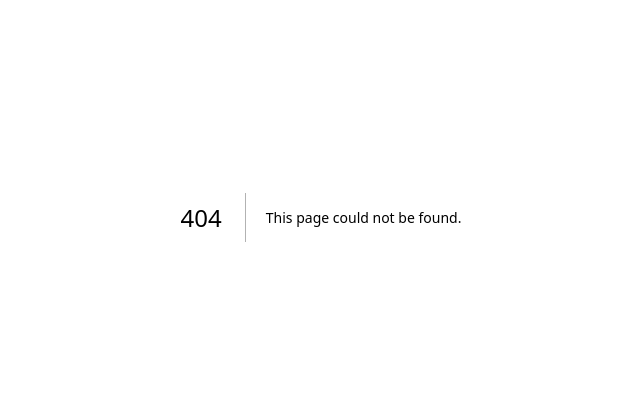
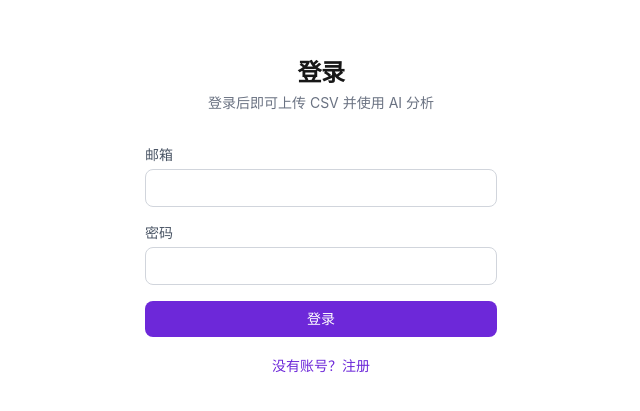
Before and after one commit to Flct-yy/ai-data-board, a Next.js app: page /login in a window 1280 px wide. Before the commit this address had no page. Shown: the part 183-594 px from the top of the page, without its empty margins (319-959 px from the left). Built offline with nearby package versions, Linux system fonts and the light colour scheme; no server answers.

Commit message:
feat: 添加用户登录注册登出功能
新增登录页面、登录注册表单组件、用户菜单组件和登出接口，在首页增加用户菜单入口

```diff
--- /dev/null
+++ b/src/app/api/signout/route.ts
@@ -0,0 +1,14 @@
+import { NextResponse } from "next/server";
+import { cookies } from "next/headers";
+import { createClient } from "@/utils/supabase/server";
+
+export async function POST() {
+  const cookieStore = await cookies();
+  const supabase = createClient(cookieStore);
+
+  await supabase.auth.signOut();
+
+  return NextResponse.redirect(
+    new URL("/login", process.env.NEXT_PUBLIC_SITE_URL ?? "http://localhost:3000")
+  );
+}
--- /dev/null
+++ b/src/app/login/page.tsx
@@ -0,0 +1,28 @@
+import { redirect } from "next/navigation";
+import { cookies } from "next/headers";
+import { createClient } from "@/utils/supabase/server";
+import { LoginForm } from "@/components/auth/login-form";
+
+export default async function LoginPage() {
+  // 已登录用户直接跳回首页
+  const cookieStore = await cookies();
+  const supabase = createClient(cookieStore);
+  const {
+    data: { user },
+  } = await supabase.auth.getUser();
+
+  if (user) {
+    redirect("/");
+  }
+
+  return (
+    <main className="mx-auto flex min-h-screen max-w-sm flex-col justify-center px-4">
+      <header className="mb-8 text-center">
+        <h1 className="text-2xl font-bold tracking-tight">登录</h1>
+        <p className="mt-1 text-sm text-gray-500">登录后即可上传 CSV 并使用 AI 分析</p>
+      </header>
+
+      <LoginForm />
+    </main>
+  );
+}
--- a/src/app/page.tsx
+++ b/src/app/page.tsx
@@ -3,6 +3,7 @@
 import { useMemo, useState } from "react";
 import { useRouter } from "next/navigation";
 import { CsvUploader } from "@/components/upload/csv-uploader";
+import { UserMenu } from "@/components/auth/user-menu";
 
 export default function HomePage() {
   const router = useRouter();
@@ -26,6 +27,10 @@ export default function HomePage() {
 
   return (
     <main className="mx-auto max-w-3xl px-4 py-16">
+      <div className="mb-6 flex justify-end">
+        <UserMenu />
+      </div>
+
       <header className="mb-10 text-center">
         <h1 className="text-3xl font-bold tracking-tight">AI 数据分析看板</h1>
         <p className="mt-2 text-gray-500">上传 CSV，用自然语言提问，AI 流式出分析 + 可交互图表</p>
--- /dev/null
+++ b/src/components/auth/login-form.tsx
@@ -0,0 +1,125 @@
+"use client";
+
+import { useState } from "react";
+import { useRouter } from "next/navigation";
+import { createClient } from "@/utils/supabase/client";
+
+type Mode = "signin" | "signup";
+
+export function LoginForm() {
+  const router = useRouter();
+  const [mode, setMode] = useState<Mode>("signin");
+  const [email, setEmail] = useState("");
+  const [password, setPassword] = useState("");
+  const [error, setError] = useState("");
+  const [notice, setNotice] = useState("");
+  const [loading, setLoading] = useState(false);
+
+  const supabase = createClient();
+
+  const handleSubmit = async (e: React.FormEvent) => {
+    e.preventDefault();
+    setLoading(true);
+    setError("");
+    setNotice("");
+
+    if (mode === "signin") {
+      const { error } = await supabase.auth.signInWithPassword({
+        email,
+        password,
+      });
+
+      if (error) {
+        setError(error.message);
+        setLoading(false);
+        return;
+      }
+
+      router.push("/");
+      router.refresh(); // 让 Server Component 重新读 cookie
+      return;
+    }
+
+    // signup
+    const { data, error } = await supabase.auth.signUp({
+      email,
+      password,
+    });
+
+    if (error) {
+      setError(error.message);
+      setLoading(false);
+      return;
+    }
+
+    // 如果项目开启了邮箱确认，data.session 为 null
+    if (!data.session) {
+      setNotice("注册成功，请检查邮箱确认后再登录。");
+      setMode("signin");
+      setLoading(false);
+      return;
+    }
+
+    // 未开启邮箱确认，直接登录成功
+    router.push("/");
+    router.refresh();
+  };
+
+  return (
+    <form onSubmit={handleSubmit} className="space-y-4">
+      <div>
+        <label className="mb-1 block text-sm text-gray-600">邮箱</label>
+        <input
+          type="email"
+          value={email}
+          onChange={e => setEmail(e.target.value)}
+          required
+          autoComplete="email"
+          className="w-full rounded-lg border border-gray-300 px-3 py-2 text-sm outline-none focus:border-brand-500"
+        />
+      </div>
+
+      <div>
+        <label className="mb-1 block text-sm text-gray-600">密码</label>
+        <input
+          type="password"
+          value={password}
+          onChange={e => setPassword(e.target.value)}
+          required
+          minLength={6}
+          autoComplete={mode === "signin" ? "current-password" : "new-password"}
+          className="w-full rounded-lg border border-gray-300 px-3 py-2 text-sm outline-none focus:border-brand-500"
+        />
+      </div>
+
+      {error && <p className="text-sm text-red-500">{error}</p>}
+      {notice && <p className="text-sm text-green-600">{notice}</p>}
+
+      <button
+        type="submit"
+        disabled={loading}
+        className="w-full rounded-lg bg-brand-600 px-3 py-2 text-sm font-medium text-white transition-colors hover:bg-brand-700 disabled:opacity-50"
+      >
+        {loading
+          ? mode === "signin"
+            ? "登录中…"
+            : "注册中…"
+          : mode === "signin"
+            ? "登录"
+            : "注册"}
+      </button>
+
+      <button
+        type="button"
+        onClick={() => {
+          setMode(mode === "signin" ? "signup" : "signin");
+          setError("");
+          setNotice("");
+        }}
+        className="w-full text-center text-sm text-brand-600 hover:underline"
+      >
+        {mode === "signin" ? "没有账号？注册" : "已有账号？登录"}
+      </button>
+    </form>
+  );
+}
--- /dev/null
+++ b/src/components/auth/user-menu.tsx
@@ -0,0 +1,48 @@
+"use client";
+
+import { useEffect, useState } from "react";
+import { createClient } from "@/utils/supabase/client";
+import type { User } from "@supabase/supabase-js";
+
+export function UserMenu() {
+  const [user, setUser] = useState<User | null>(null);
+  const [loading, setLoading] = useState(true);
+
+  useEffect(() => {
+    const supabase = createClient();
+
+    supabase.auth.getUser().then(({ data }) => {
+      setUser(data.user);
+      setLoading(false);
+    });
+
+    const {
+      data: { subscription },
+    } = supabase.auth.onAuthStateChange((_event, session) => {
+      setUser(session?.user ?? null);
+    });
+
+    return () => subscription.unsubscribe();
+  }, []);
+
+  if (loading) return null;
+
+  if (!user) {
+    return (
+      <a href="/login" className="text-sm text-brand-600 hover:underline">
+        登录
+      </a>
+    );
+  }
+
+  return (
+    <div className="flex items-center gap-3 text-sm">
+      <span className="text-gray-500">{user.email}</span>
+      <form action="/auth/signout" method="post">
+        <button type="submit" className="text-gray-500 hover:text-brand-600">
+          登出
+        </button>
+      </form>
+    </div>
+  );
+}
```
